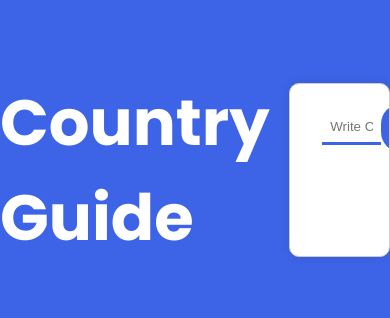
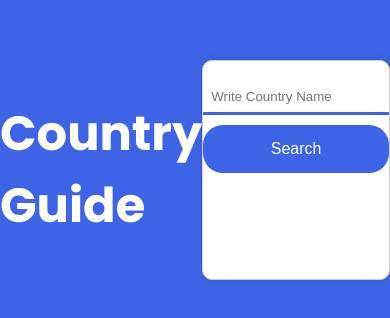
Before and after one commit to NikaCrafter/Country, a plain HTML site: page index.html in a window 390 px wide. Shown: the part 252-570 px from the top of the page. Drawn offline with Linux system fonts and the light colour scheme.

Commit message:
Update index.css

```diff
--- a/index.css
+++ b/index.css
@@ -103,3 +103,35 @@ body {
     font-size:4rem;
     color:white;
 }
+
+@media screen and (max-width: 480px) {
+    .container {
+        width: 90%;
+        max-width: none;
+    }
+
+    .search-bar {
+        flex-direction: column;
+        align-items: stretch;
+    }
+
+    .search-input {
+        margin-left: 0;
+        margin-bottom: 10px;
+    }
+
+    #search-button {
+        width: 100%;
+        margin-right: 0;
+    }
+
+    #country-image {
+        width: 100%;
+        height: auto;
+    }
+
+    .header-text {
+        margin-right: 0;
+        font-size: 3rem;
+    }
+}
```
